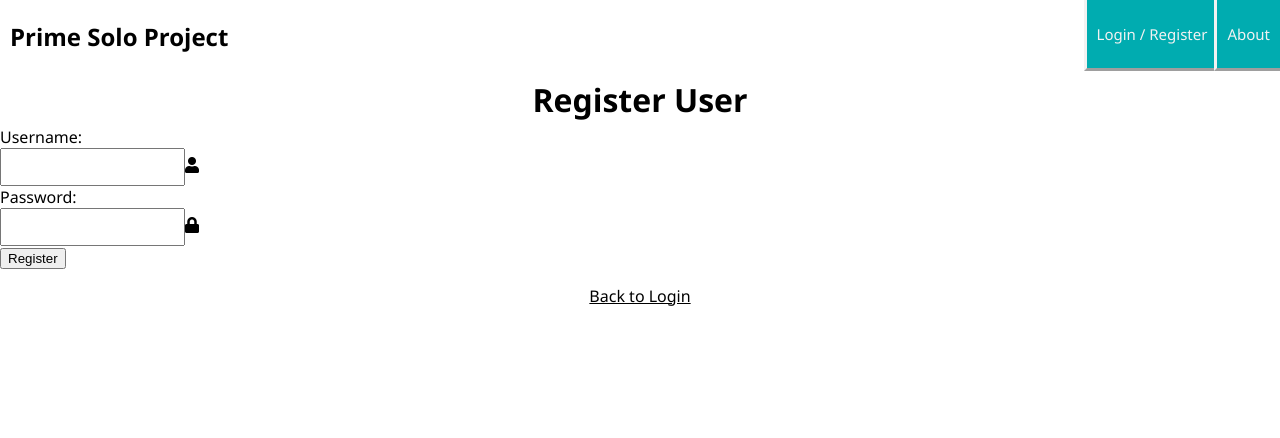
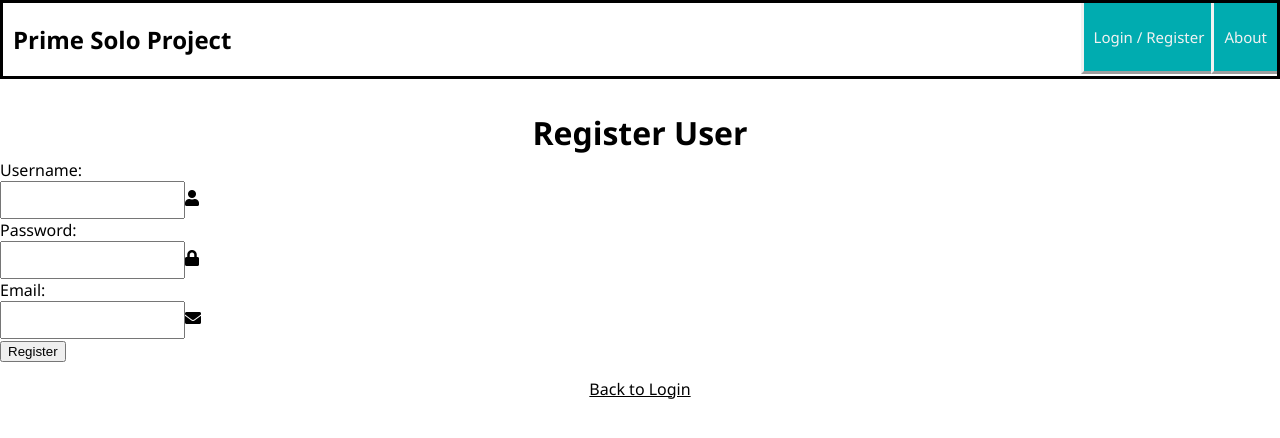
Before and after one commit to zbattaglia/Kitch-In-Ventory, a React (Create React App) app: page /#/home in a window 1280 px wide. Both pictures are taken after a click on the element "Don't have an account? Register HERE". Shown: the top 438 px of the page. Built offline with nearby package versions, Linux system fonts and the light colour scheme; no server answers.

Commit message:
Get email from user registering and stor in database

```diff
--- a/src/components/LoginPage/LoginPage.css
+++ b/src/components/LoginPage/LoginPage.css
@@ -5,6 +5,7 @@ form {
 #login {
     margin-left: auto;
     margin-right: auto;
+    margin-top: 2rem;
 }
 
 #LogIn-Header {
--- a/src/components/Nav/Nav.css
+++ b/src/components/Nav/Nav.css
@@ -9,6 +9,7 @@
 
 .nav {
   overflow: hidden;
+  border: solid;
   /* background-color: #00acb0; */
 }
 
--- a/src/components/RegisterPage/RegisterPage.css
+++ b/src/components/RegisterPage/RegisterPage.css
@@ -5,6 +5,7 @@ form {
 #register {
     margin-left: auto;
     margin-right: auto;
+    margin-top: 2rem;
 }
 
 #Register-Header {
--- a/src/components/RegisterPage/RegisterPage.js
+++ b/src/components/RegisterPage/RegisterPage.js
@@ -6,17 +6,19 @@ class RegisterPage extends Component {
   state = {
     username: '',
     password: '',
+    email: '',
   };
 
   registerUser = (event) => {
     event.preventDefault();
 
-    if (this.state.username && this.state.password) {
+    if (this.state.username && this.state.password && this.state.email) {
       this.props.dispatch({
         type: 'REGISTER',
         payload: {
           username: this.state.username,
           password: this.state.password,
+          email: this.state.email,
         },
       });
     } else {
@@ -73,6 +75,20 @@ class RegisterPage extends Component {
                   /><span className="icon"><i className="fa fa-wrapper fa-lock"></i></span>
                 </div>
               </div>
+              <div className="row">
+                <div className="col-3 level-item">
+                  <label htmlFor="password">Email:</label>
+                </div>
+                <div className="col-9 input-control ">
+                  <input
+                  className="input-contains-icon Input-Field"
+                    type="text"
+                    name="email"
+                    value={this.state.email}
+                    onChange={this.handleInputChangeFor('email')}
+                  /><span className="icon"><i className="fa fa-wrapper fa-envelope"></i></span>
+                </div>
+              </div>
               <div class="btn-container">
                   <input
                     type="submit"
--- a/src/redux/sagas/registrationSaga.js
+++ b/src/redux/sagas/registrationSaga.js
@@ -7,7 +7,7 @@ function* registerUser(action) {
     // clear any existing error on the registration page
     yield put({ type: 'CLEAR_REGISTRATION_ERROR' });
 
-    // passes the username and password from the payload to the server
+    // passes the username, password, and email from the payload to the server
     yield axios.post('/api/user/register', action.payload);
 
     // automatically log a user in after registration
```
Also changed, not shown: 1 other file (tests, documents, lock files or other folders).
